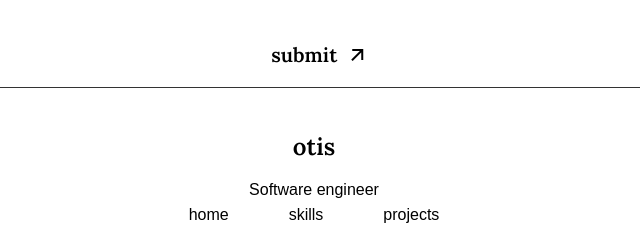
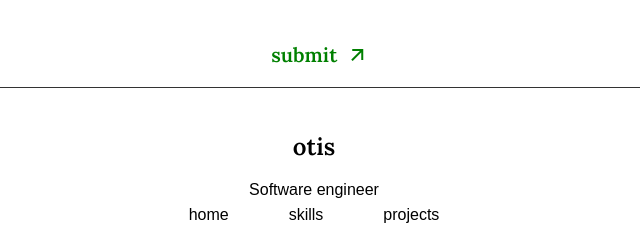
Before and after one commit to otis-ke/otiswebsite.github.io, a plain HTML site: page index.html in a window 1280 px wide. Shown: the part 5536-5774 px from the top of the page, 326-966 px from the left. Drawn offline with nearby package versions, Linux system fonts and the light colour scheme; files that its build step writes are made by us from their sources.

Commit message:
Update index.html
changed color for submit button

```diff
--- a/index.html
+++ b/index.html
@@ -615,7 +615,7 @@
                                 <textarea name="user_project" id="contact-project" placeholder="write your projects" class="contact__form-input"></textarea>
                             </div>
                             <p class="contact__message" id="contact-message"></p>
-                            <button  type="submit" class="contact__button">
+                            <button style="color: green;" type="submit" class="contact__button">
                                 submit<i class="ri-arrow-right-up-line"></i>
                             </button>
                         </form>
```
